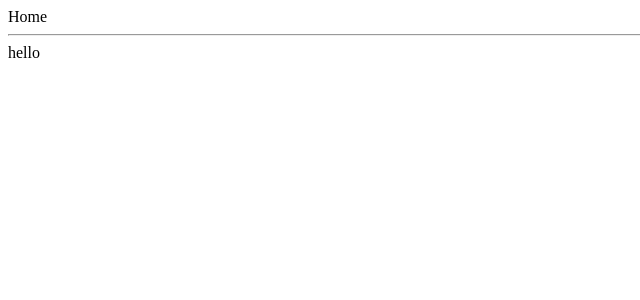
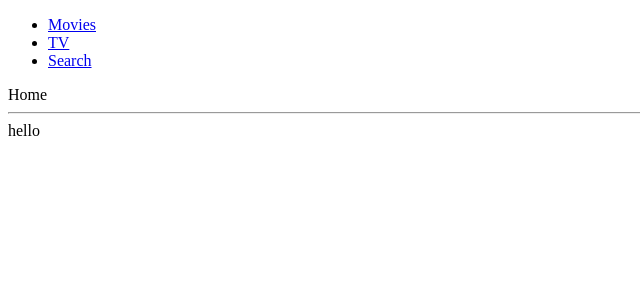
Before and after one commit to kangtegong/React-Movie-App, a React (Create React App) app: page / in a window 1280 px wide. Shown: the top 300 px of the page, without its empty margins (0-640 px from the left). Built offline with nearby package versions, Linux system fonts and the light colour scheme.

Commit message:
3. Routes Settings-2

```diff
--- a/src/Components/App.js
+++ b/src/Components/App.js
@@ -1,9 +1,11 @@
 import React from 'react';
 import Router from "Components/Router";
+import Header from "Components/Header";
 
 function App() {
   return (
     <>
+      <Header />
       <Router />
       <hr/>
       <div>hello</div>
--- /dev/null
+++ b/src/Components/Header.js
@@ -0,0 +1,17 @@
+import React from "react";
+
+export default () => (
+  <header>
+    <ul>
+      <li>
+        <a href="/">Movies</a>
+      </li>
+      <li>
+        <a href="/tv">TV</a>
+      </li>
+      <li>
+        <a href="/search">Search</a>
+      </li>
+    </ul>
+  </header>
+);
--- a/src/Components/Router.js
+++ b/src/Components/Router.js
@@ -1,15 +1,22 @@
 import React from "react";
-import { BrowserRouter as Router, Route } from "react-router-dom";
+import {
+    BrowserRouter as Router,
+    Route,
+    Redirect,
+    Switch
+  } from "react-router-dom";
 import Home from "Routes/Home";
 import TV from "Routes/TV";
 import Search from "Routes/Search";
 
+
 export default () => (
   <Router>
-    <>
+    <Switch>
       <Route path="/" exact component={Home} />
-      <Route path="/tv" exact component={TV} />
-      <Route path="/search" exact component={Search} />
-    </>
+      <Route path="/tv" component={TV} />
+      <Route path="/search" component={Search} />
+      <Redirect from="*" to="/" />
+    </Switch>
   </Router>
 );
```
Also changed, not shown: 1 other file (tests, documents, lock files or other folders).
